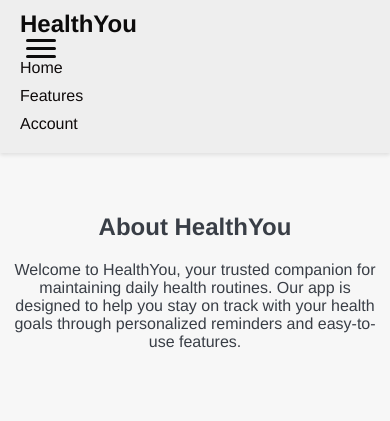
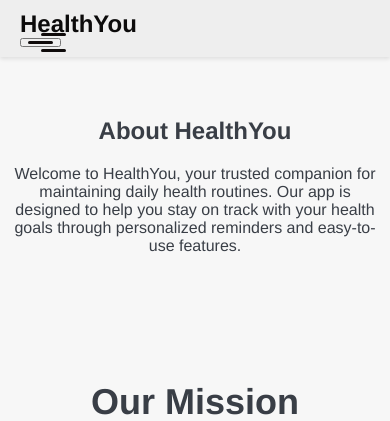
Before and after one commit to Chiefopoku/healthyou, a Flask app: page /about in a window 390 px wide. Shown: the top 421 px of the page. Run offline with Flask 3, Linux system fonts and the light colour scheme; data that the repository does not hold is empty.

Commit message:
apart ham

```diff
--- a/static/styles/style.css
+++ b/static/styles/style.css
@@ -20,14 +20,14 @@ header {
     justify-content: space-between;
     align-items: center;
     padding: 20px 40px;
-    background-color: #EEEEEE; /* Header background color */
+    background-color: #EEEEEE;
     box-shadow: 0 2px 4px rgba(0, 0, 0, 0.1);
 }
 
 .logo {
     font-size: 24px;
     font-weight: bold;
-    color: #0c0b0b; /* Logo text color */
+    color: #0c0b0b;
 }
 
 .logo a {
@@ -38,38 +38,26 @@ header {
 .nav-toggle {
     display: none;
     flex-direction: column;
-    justify-content: space-around;
-    width: 30px;
-    height: 21px;
-    background: transparent;
-    border: none;
     cursor: pointer;
-    z-index: 10;
 }
 
-.nav-toggle:focus {
-    outline: none;
-}
-
-.hamburger {
-    width: 30px;
+.nav-toggle .hamburger {
+    width: 25px;
     height: 3px;
-    background: #0c0b0b;
+    background-color: #0f0b0b;
     border-radius: 5px;
-    transition: all 0.3s linear;
     position: relative;
 }
 
 .nav-toggle .hamburger::before,
 .nav-toggle .hamburger::after {
     content: '';
-    width: 30px;
+    position: absolute;
+    width: 25px;
     height: 3px;
-    background: #0c0b0b;
+    background-color: #0f0b0b;
     border-radius: 5px;
-    transition: all 0.3s linear;
-    position: absolute;
-    left: 0;
+    transition: all 0.3s;
 }
 
 .nav-toggle .hamburger::before {
@@ -80,29 +68,54 @@ header {
     transform: translateY(8px);
 }
 
-nav ul {
+.nav-list {
     display: flex;
     list-style: none;
     margin: 0;
     padding: 0;
 }
 
-nav ul li {
+.nav-list li {
     margin-left: 20px;
 }
 
-nav ul li a {
+.nav-list li a {
     text-decoration: none;
-    color: #0f0b0b; /* Navigation text color */
+    color: #0f0b0b;
     font-size: 16px;
     font-weight: 500;
     transition: color 0.3s, border-bottom 0.3s;
     padding-bottom: 5px;
 }
 
-nav ul li a:hover {
-    color: #929AAB; /* Navigation hover color */
-    border-bottom: 2px solid #929AAB; /* Border bottom on hover */
+.nav-list li a:hover {
+    color: #929AAB;
+    border-bottom: 2px solid #929AAB;
+}
+
+/* Media Queries for Responsive Design */
+@media (max-width: 768px) {
+    .nav-toggle {
+        display: flex;
+    }
+
+    .nav-list {
+        display: none;
+        flex-direction: column;
+        width: 100%;
+    }
+
+    .nav-list.active {
+        display: flex;
+    }
+
+    .nav-list li {
+        margin: 10px 0;
+    }
+
+    .nav-list li a {
+        padding: 10px 20px;
+    }
 }
 
 /* Hero Section Styles */
--- a/templates/about.html
+++ b/templates/about.html
@@ -14,7 +14,7 @@
             <span class="hamburger"></span>
         </button>
         <nav>
-            <ul>
+            <ul class="nav-list">
                 <li><a href="{{ url_for('index') }}">Home</a></li>
                 <li><a href="{{ url_for('features_page') }}">Features</a></li>
                 <li><a href="{{ url_for('account_page') }}">Account</a></li>
--- a/templates/account.html
+++ b/templates/account.html
@@ -14,7 +14,7 @@
             <span class="hamburger"></span>
         </button>
             <nav>
-                <ul>
+                <ul class="nav-list">
                     <li><a href="{{ url_for('index') }}">Home</a></li>
                     <li><a href="{{ url_for('features_page') }}">Features</a></li>
                     <li><a href="{{ url_for('about_page') }}">About</a></li>
--- a/templates/features.html
+++ b/templates/features.html
@@ -14,7 +14,7 @@
             <span class="hamburger"></span>
         </button>
         <nav>
-            <ul>
+            <ul class="nav-list">
                 <li><a href="{{ url_for('index') }}">Home</a></li>
                 <li><a href="{{ url_for('account_page') }}">Account</a></li>
             </ul>
--- a/templates/login.html
+++ b/templates/login.html
@@ -14,7 +14,7 @@
             <span class="hamburger"></span>
         </button>
         <nav>
-            <ul>
+            <ul class="nav-list">
                 <li><a href="{{ url_for('index') }}">Home</a></li>
                 <li><a href="{{ url_for('features_page') }}">Features</a></li>
                 <li><a href="{{ url_for('signup_page') }}">Sign Up</a></li>
--- a/templates/signup.html
+++ b/templates/signup.html
@@ -14,7 +14,7 @@
             <span class="hamburger"></span>
         </button>
         <nav>
-            <ul>
+            <ul class="nav-list">
                 <li><a href="{{ url_for('index') }}">Home</a></li>
                 <li><a href="{{ url_for('features_page') }}">Features</a></li>
                 <li><a href="{{ url_for('login_page') }}">Login</a></li>
```
